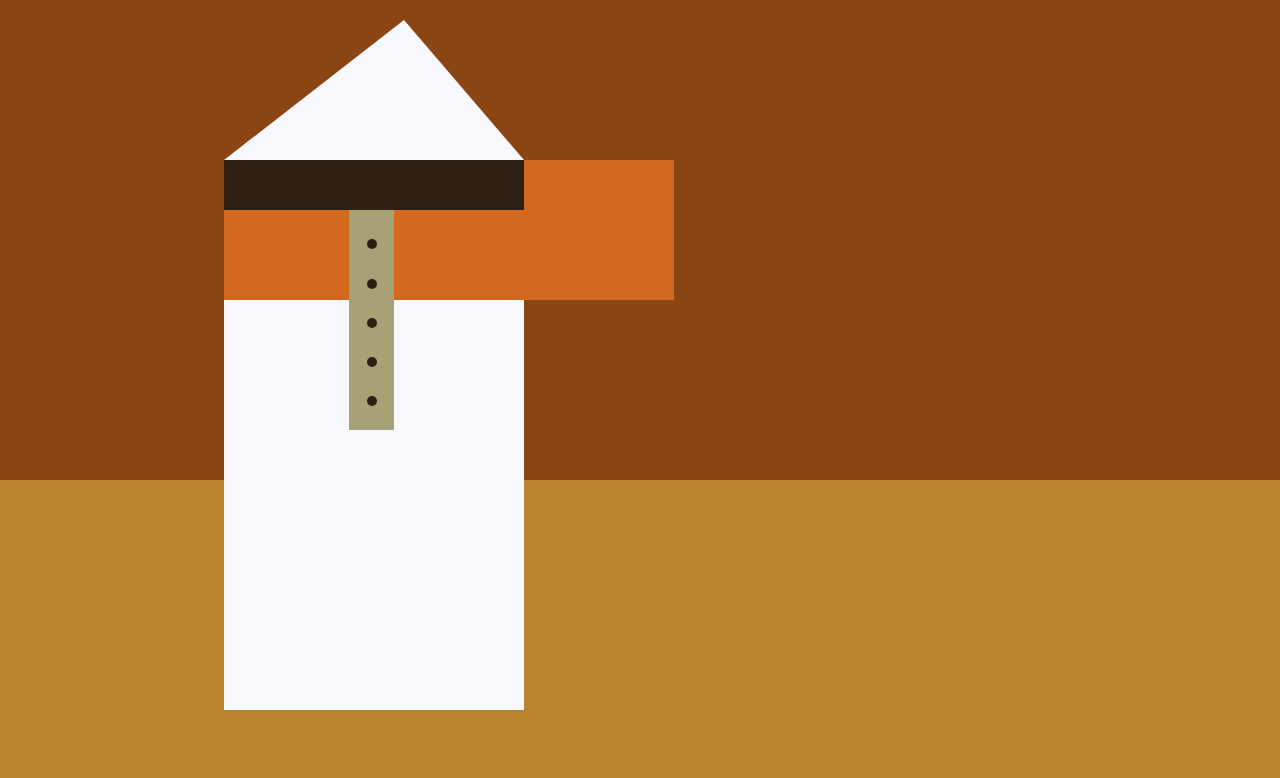
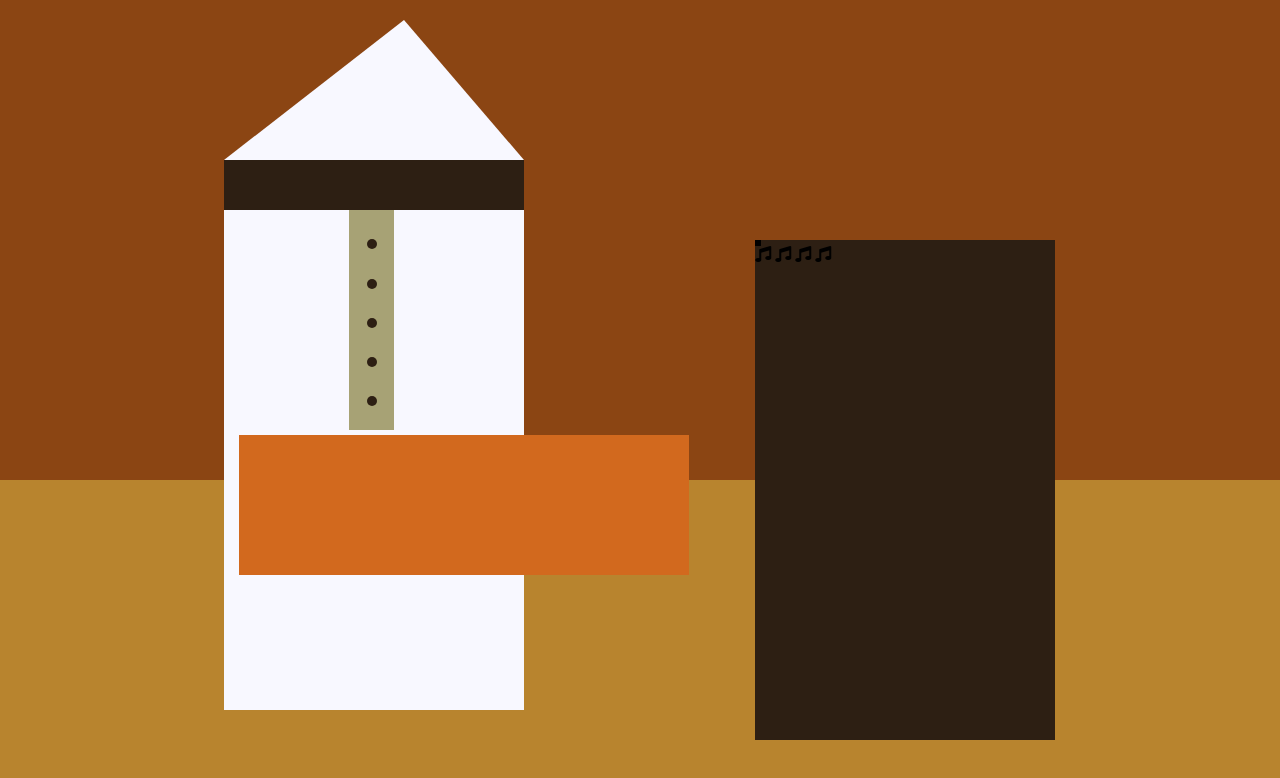
Before and after one commit to juanalbglz/FCC-ResponsiveWebDesign, a plain HTML site: page 12 Learn Intermediate CSS by Building a Picasso Painting/index.html in a window 1280 px wide. Drawn offline with Linux system fonts and the light colour scheme.

Commit message:
C12 step 40

```diff
--- a/12 Learn Intermediate CSS by Building a Picasso Painting/index.html
+++ b/12 Learn Intermediate CSS by Building a Picasso Painting/index.html
@@ -1,11 +1,13 @@
 <!DOCTYPE html>
 <html>
+
   <head>
     <meta charset="utf-8">
     <title>freeCodeCamp Picasso Painting</title>
     <link rel="stylesheet" type="text/css" href="./styles.css" />
     <link rel="stylesheet" href="https://use.fontawesome.com/releases/v5.8.2/css/all.css">
   </head>
+
   <body>
     <div id="back-wall"></div>
     <div class="characters">
@@ -24,6 +26,20 @@
         </div>
         <div id="tan-table"></div>
       </div>
+      <div id="black-character">
+        <div id="black-hat"></div>
+        <div id="gray-mask">
+          <div class="eyes left"></div>
+          <div class="eyes right"></div>
+        </div>
+        <div id="white-paper">
+          <i class="fas fa-music"></i>
+          <i class="fas fa-music"></i>
+          <i class="fas fa-music"></i>
+          <i class="fas fa-music"></i>
+        </div>
+      </div>
     </div>
   </body>
+
 </html>
--- a/12 Learn Intermediate CSS by Building a Picasso Painting/styles.css
+++ b/12 Learn Intermediate CSS by Building a Picasso Painting/styles.css
@@ -38,7 +38,6 @@ body {
 #black-mask {
   width: 100%;
   height: 50px;
-  height: 50px;
   background-color: rgb(45, 31, 19);
   position: absolute;
   top: 0;
@@ -66,8 +65,27 @@ body {
   margin-top: 65%;
 }
 
-#tan-table{
+#tan-table {
   width: 450px;
   height: 140px;
-  background-color: #D2691E;
+  background-color: #d2691e;
+  position: absolute;
+  top: 275px;
+  left: 15px;
+  z-index: 1;
 }
+
+#black-character {
+  width: 300px;
+  height: 500px;
+  background-color: rgb(45, 31, 19);
+  position: absolute;
+  top: 30%;
+  left: 59%;
+}
+
+#black-hat{
+  width: 0;
+  height: 0;
+  border-style: solid;
+}
```
Lines whose indentation alone changed are shown as unchanged.
